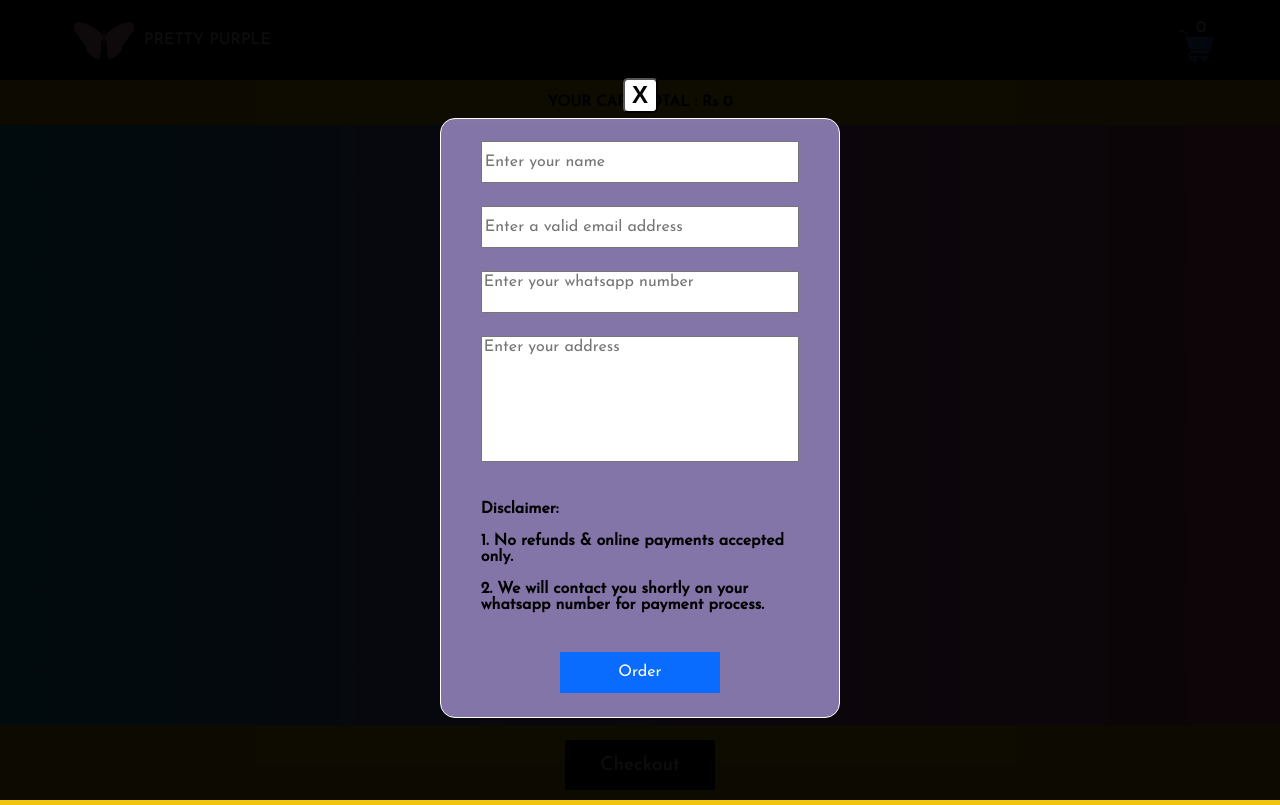
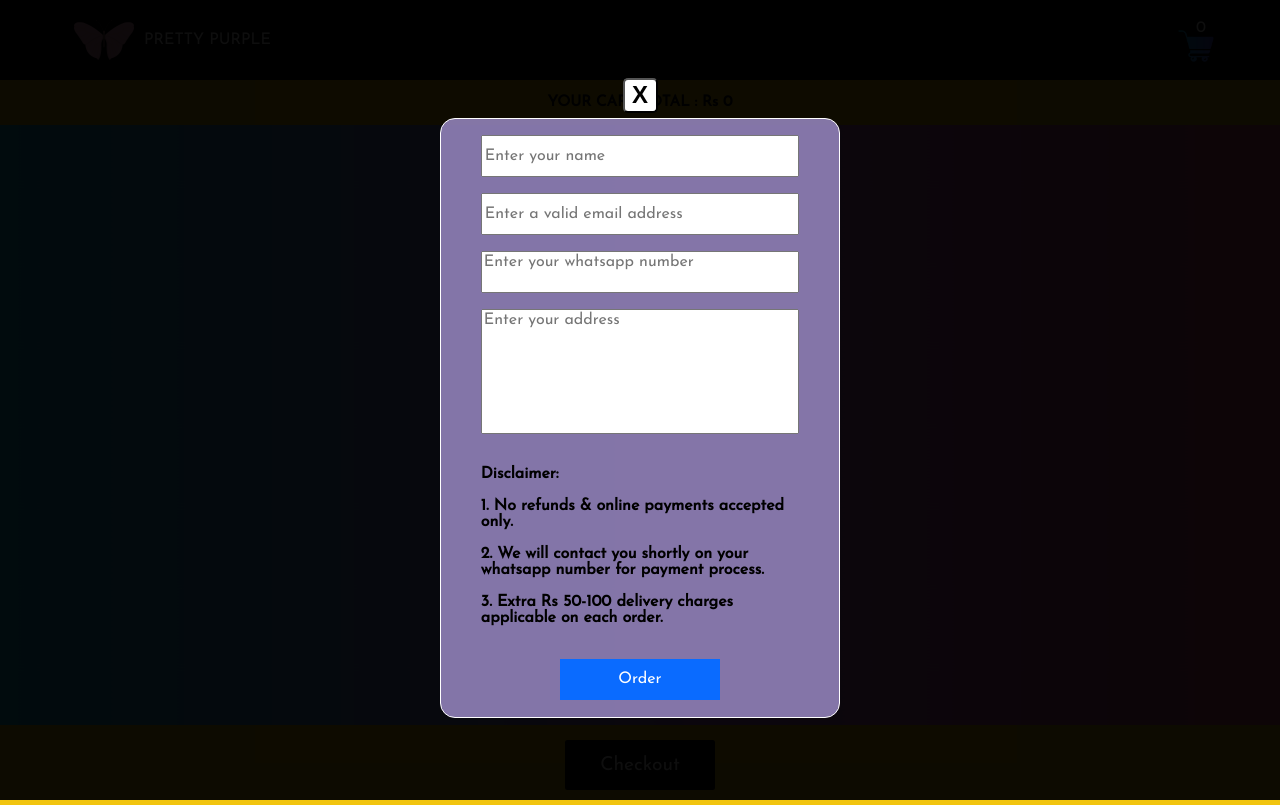
Before and after one commit to Aftab69/prettypurple, a React (Create React App) app: page /cart in a window 1280 px wide. Both pictures are taken after a click on the button "Checkout". Built offline with nearby package versions, Linux system fonts and the light colour scheme.

Commit message:
third disclaimer added

```diff
--- a/src/Cartpage.js
+++ b/src/Cartpage.js
@@ -71,6 +71,7 @@ const Cartpage = () => {
                     <p>Disclaimer:</p>
                     <p>1. No refunds &amp; online payments accepted only.</p>
                     <p>2. We will contact you shortly on your whatsapp number for payment process.</p>
+                    <p>3. Extra Rs 50-100 delivery charges applicable on each order.</p>
                   </div>
                   <button type="submit" value="Send">Order</button>
 
```
